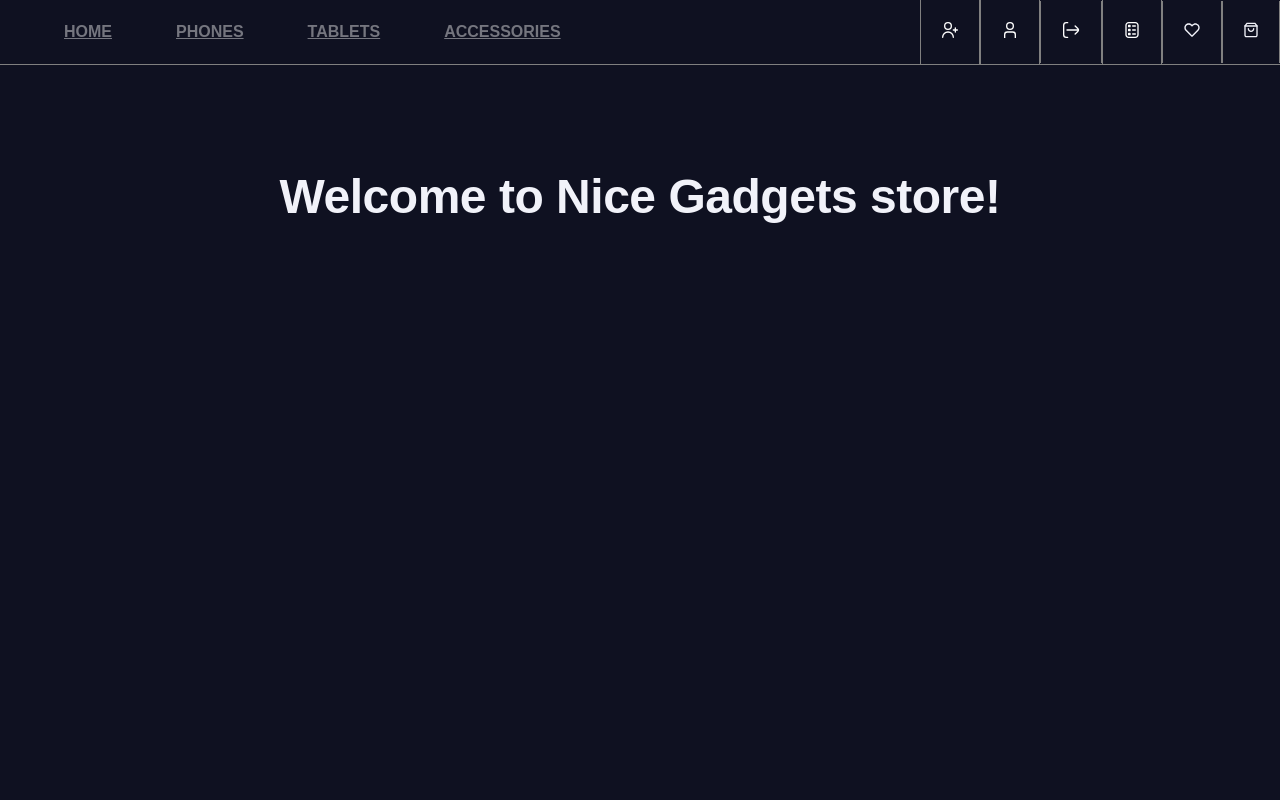
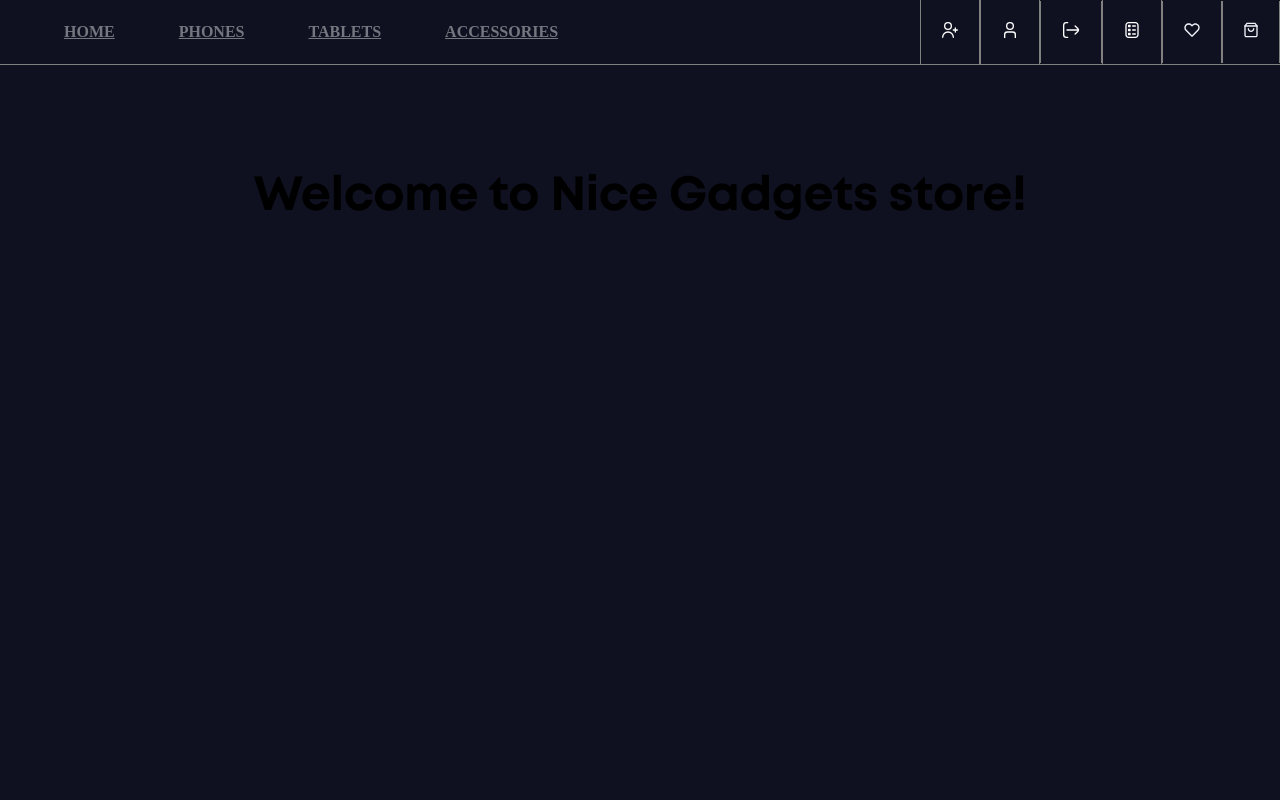
Before and after one commit to OttoMarcus/NiceGadget, a React (Create React App) app in the folder frontend/: page / in a window 1280 px wide. Shown: the top 800 px of the page. Built offline with nearby package versions, Linux system fonts and the light colour scheme.

Commit message:
style(48): optimize mixins and variables

```diff
--- a/frontend/src/Components/Button/Button.module.scss
+++ b/frontend/src/Components/Button/Button.module.scss
@@ -6,16 +6,16 @@
   @include button;
   height: 40px;
   width: 100%;
-  background-color: $ui-color-primary;
+  background-color: $ui-color-primary-accent;
   color: $ui-color-gray-white;
   border: none;
   margin-right: 8px;
 
   &:hover {
-    background-color: $ui-color-hover;
+    background-color: $ui-color-primary-accent-hover;
   }
 
   &:active {
-    background-color: $ui-color-select;
+    background-color: $ui-color-gray-selected-surface-2;
   }
 }
--- a/frontend/src/Components/CardList/CardList.module.scss
+++ b/frontend/src/Components/CardList/CardList.module.scss
@@ -14,8 +14,8 @@
 .title {
   @include mobile-h2;
 
-  @media only screen and (min-device-width: $ui-breakpoint-lg) {
-    @include tablet-h2;
+  @media only screen and (min-device-width: $ui-breakpoint-tablet-min) {
+    @include h2;
   }
 }
 
@@ -36,7 +36,7 @@
     justify-content: center;
 
     &:last-child {
-      background-color: $ui-color-select;
+      background-color: $ui-color-gray-selected-surface-2;
     }
   }
 }
--- a/frontend/src/Components/Carousel/Carousel.module.scss
+++ b/frontend/src/Components/Carousel/Carousel.module.scss
@@ -6,7 +6,7 @@
   background-image: url("./img/carousel.png");
   background-size: contain;
 
-  @media only screen and (min-device-width: $ui-breakpoint-lg) {
+  @media only screen and (min-device-width: $ui-breakpoint-tablet-min) {
     width: 100%;
     max-width: $ui-max-container-width;
     height: 0;
@@ -17,7 +17,7 @@
     margin: 0 auto;
   }
 
-  @media only screen and (min-device-width: $ui-breakpoint-xxl) {
+  @media only screen and (min-device-width: $ui-breakpoint-desktop-min) {
     height: 463px;
     padding-top: 0;
   }
--- a/frontend/src/Components/Favorite/Favorite.module.scss
+++ b/frontend/src/Components/Favorite/Favorite.module.scss
@@ -5,10 +5,10 @@
   @include flex-center;
   width: 40px;
   height: 40px;
-  background-color: $ui-color-select;
+  background-color: $ui-color-gray-selected-surface-2;
 
   &:hover {
-    background-color: $ui-color-gray;
+    background-color: $ui-color-gray-icons-placeholders;
   }
 
   &:active {
--- a/frontend/src/Composition/Header/Header.module.scss
+++ b/frontend/src/Composition/Header/Header.module.scss
@@ -12,7 +12,7 @@
   align-items: center;
   justify-content: center;
 
-  @media only screen and (min-device-width: $ui-breakpoint-xxl) {
+  @media only screen and (min-device-width: $ui-breakpoint-desktop-min) {
     height: 64px;
   }
 }
--- a/frontend/src/pages/HomePage/HomePage.module.scss
+++ b/frontend/src/pages/HomePage/HomePage.module.scss
@@ -6,11 +6,11 @@ section {
   box-sizing: border-box;
   margin-bottom: 32px;
 
-  @media only screen and (min-device-width: $ui-breakpoint-lg) {
+  @media only screen and (min-device-width: $ui-breakpoint-tablet-min) {
     margin-bottom: 26px;
   }
 
-  @media only screen and (min-device-width: $ui-breakpoint-xxl) {
+  @media only screen and (min-device-width: $ui-breakpoint-desktop-min) {
     margin-bottom: 16px;
   }
 }
@@ -20,11 +20,11 @@ section {
   max-width: $ui-max-container-width;
 
   /*-----------------  Tablet ---------------------*/
-  @media only screen and (min-device-width: $ui-breakpoint-lg) {
+  @media only screen and (min-device-width: $ui-breakpoint-tablet-min) {
     padding: 24px;
   }
   /*----------------- Desktop ---------------------*/
-  @media only screen and (min-device-width: $ui-breakpoint-xxl) {
+  @media only screen and (min-device-width: $ui-breakpoint-desktop-min) {
     padding: 32px;
   }
 }
@@ -35,13 +35,13 @@ h1 {
   margin: 72px 0 24px;
 
   /*-----------------  Tablet ---------------------*/
-  @media only screen and (min-device-width: $ui-breakpoint-lg) and (max-device-width: $ui-breakpoint-xl) {
+  @media only screen and (min-device-width: $ui-breakpoint-tablet-min) {
     margin: 80px 0 32px;
-    @include tablet-h1;
+    @include h1;
   }
   /*----------------- Desktop ---------------------*/
-  @media only screen and (min-device-width: $ui-breakpoint-xxl) {
+  @media only screen and (min-device-width: $ui-breakpoint-desktop-min) {
     margin: 120px 0 56px;
-    @include tablet-h1;
+    @include h1;
   }
 }
--- a/frontend/src/styles/abstracts/_mixins.scss
+++ b/frontend/src/styles/abstracts/_mixins.scss
@@ -1,130 +1,121 @@
-@import "variables";
+@import "./variables";
+
+// ------ Desktop and Tablet text ------
 
 @mixin h1 {
-  font-weight: 700;
-  font-size: 48px;
-  line-height: 56px;
+  font-family: $ui-font-family-bold;
+  font-size: $ui-font-size-h1;
+  font-weight: 800;
+  line-height: 1.17;
   letter-spacing: -0.01em;
 }
 
 @mixin h2 {
-  font-weight: 700;
-  font-size: 32px;
-  line-height: 41px;
+  font-family: $ui-font-family-bold;
+  font-size: $ui-font-size-h2;
+  font-weight: 800;
+  line-height: 1.28;
   letter-spacing: -0.01em;
 }
 
 @mixin h3 {
-  font-weight: 700;
-  font-size: 22px;
-  line-height: 31px;
+  font-family: $ui-font-family-bold;
+  font-size: $ui-font-size-h3;
+  font-weight: 800;
+  line-height: 1.4;
   letter-spacing: 0;
 }
 
 @mixin h4 {
-  font-weight: 600;
-  font-size: 20px;
-  line-height: 26px;
+  font-family: $ui-font-family-semibold;
+  font-size: $ui-font-size-h4;
+  font-weight: 700;
+  line-height: 1.3;
   letter-spacing: 0;
 }
 
 @mixin uppercase {
+  font-family: $ui-font-family-bold;
+  font-size: $ui-font-size-uppercase;
+  font-weight: 800;
+  line-height: 0.92;
+  letter-spacing: 0.04em;
   text-transform: uppercase;
-  font-weight: 700;
-  font-size: 12px;
-  line-height: 14px;
-  letter-spacing: 0.04em;
 }
 
 @mixin button {
+  font-family: $ui-font-family-semibold;
+  font-size: $ui-font-size-buttons;
+  font-weight: 700;
+  line-height: 1.5;
+  letter-spacing: 0;
   text-align: center;
-  font-size: 14px;
-  font-style: normal;
-  font-weight: 700;
-  line-height: 21px;
 }
 
 @mixin body-text {
+  font-family: $ui-font-family-regular;
+  font-size: $ui-font-size-body-text;
   font-weight: 400;
-  font-size: 14px;
-  line-height: 21px;
+  line-height: 1.5;
   letter-spacing: 0;
 }
 
-@mixin body-text-14 {
-  color: $ui-color-gray-white;
-  font-size: 14px;
-  font-style: normal;
-  font-weight: 600;
-  line-height: 21px;
-  text-align: justify;
-}
-
 @mixin small-text {
-  font-weight: 600;
-  font-size: 12px;
-  line-height: 15px;
+  font-family: $ui-font-family-semibold;
+  font-size: $ui-font-size-small-text;
+  font-weight: 700;
+  line-height: 1.25;
   letter-spacing: 0;
 }
 
-@mixin small-text-12 {
-  color: $ui-color-gray-secondary;
-  font-size: 12px;
-  font-weight: 700;
-  line-height: normal;
-}
+// ------ Mobile text ------
 
 @mixin mobile-h1 {
-  color: $ui-color-gray-white;
-  font-family: $ui-font-family;
+  font-family: $ui-font-family-bold;
   font-size: $ui-font-size-mobile-h1;
-  font-style: normal;
   font-weight: 800;
-  line-height: 41px;
-  letter-spacing: -0.32px;
+  line-height: 1.28;
+  letter-spacing: -0.01em;
 }
 
 @mixin mobile-h2 {
-  @include mobile-h1;
+  font-family: $ui-font-family-bold;
   font-size: $ui-font-size-mobile-h2;
-  line-height: 140%; /* 30.8px */
-}
-
-@mixin tablet-h1 {
-  @include mobile-h1;
-  font-size: $ui-font-size-desk-h1;
-  line-height: 56px;
-  letter-spacing: -0.48px;
-}
-
-@mixin tablet-h2 {
-  @include mobile-h1;
-  font-size: $ui-font-size-mobile-h1;
-  line-height: 41px;
-  letter-spacing: -0.32px;
-}
-
-@mixin tablet-h3 {
-  font-size: $ui-font-size-desk-h3;
-  color: $ui-color-gray-white;
-  font-style: normal;
   font-weight: 800;
-  line-height: 140%; /* 30.8px */
+  line-height: 1.4;
+  letter-spacing: 0;
 }
 
 @mixin mobile-h3 {
-  font-weight: 600;
-  font-size: 20px;
-  line-height: 26px;
+  font-family: $ui-font-family-semibold;
+  font-size: $ui-font-size-mobile-h3;
+  font-weight: 700;
+  line-height: 1.3;
   letter-spacing: 0;
 }
 
 @mixin mobile-h4 {
-  color: $ui-color-gray-white;
-  font-size: 20px;
-  font-style: normal;
+  font-family: $ui-font-family-semibold;
+  font-size: $ui-font-size-mobile-h4;
   font-weight: 700;
-  line-height: normal;
+  line-height: 1.25;
+  letter-spacing: 0;
+}
+
+// ---------- Flex ----------
+
+@mixin flex-start {
+  display: flex;
+  align-items: flex-start;
+  justify-content: flex-start;
+  flex-wrap: wrap;
+}
+
+@mixin flex-center {
+  display: flex;
+  align-items: center;
+  justify-content: center;
+  flex-wrap: wrap;
 }
 
 @mixin flex-between {
@@ -134,23 +125,9 @@
   flex-wrap: wrap;
 }
 
-@mixin flex-start {
-  display: flex;
-  align-items: flex-start;
-  justify-content: flex-start;
-  flex-wrap: wrap;
-}
-
 @mixin flex-end {
   display: flex;
   align-items: flex-end;
   justify-content: flex-end;
   flex-wrap: wrap;
 }
-
-@mixin flex-center {
-  display: flex;
-  align-items: center;
-  justify-content: center;
-  flex-wrap: wrap;
-}
--- a/frontend/src/styles/abstracts/_variables.scss
+++ b/frontend/src/styles/abstracts/_variables.scss
@@ -1,88 +1,52 @@
-/* ------------ Main colors ---------------*/
+@import "../global/fonts";
 
+/* ------------ Colors ---------------*/
+$ui-color-primary-accent: #905bff;
+$ui-color-primary-accent-hover: #a378ff;
+$ui-color-gray-secondary: #75767f;
+$ui-color-gray-icons-placeholders: #4a4d58;
+$ui-color-gray-elements: #3b3e4a;
+$ui-color-gray-selected-surface-2: #323542;
+$ui-color-gray-surface-1: #161827;
+$ui-color-gray-black-background: #0f1121;
 $ui-color-gray-white: #f1f2f9;
-$ui-color-gray: #4a4d58;
-$ui-color-gray-secondary: #75767f;
-$ui-color-accent: #905bff;
 $ui-color-green: #27ae60;
-$ui-color-red: #eb5757;
-$ui-color-background-mobile: #6d6474;
-$ui-color-background-tablets: #8d8d92;
-$ui-color-background-accessories: #973d5f;
-/* ------------ Buttons colors --------------- */
-$ui-color-gray-surface: #161827;
-$ui-color-gray-surface_2: #323542;
-$ui-color-gray-elements: #3b3e4a;
-$ui-color-gray-elements_placeholders: #4a4d58;
-$ui-color-gray-white: #f1f2f9;
-$ui-color-primary: #905bff;
-$ui-color-hover: #a378ff;
-$ui-color-select: #323542;
+$ui-color-red-badge-favorite: #eb5757;
+$ui-color-background-mobiles-section: #6d6474;
+$ui-color-background-tablets-section: #8d8d92;
+$ui-color-background-accessories-section: #973d5f;
 
 /* ------------ Breakpoints --------------- */
-$ui-breakpoint-sm: 320px;
-$ui-breakpoint-md: 639px;
-$ui-breakpoint-lg: 640px;
-$ui-breakpoint-xl: 1199px;
-$ui-breakpoint-xxl: 1200px;
-
-/*-----------------  Mobile ----------------------------------------------------
-@media only screen and (min-device-width: $ui-breakpoint-sm) and (max-device-width: $ui-breakpoint-md) {}
-//-----------------  Tablet ----------------------------------------------------
-@media only screen and (min-device-width: $ui-breakpoint-lg) and (max-device-width: $ui-breakpoint-xl) {}
-//----------------- Desktop ----------------------------------------------------
-@media only screen and (min-device-width: $ui-breakpoint-xxl)  {}
-*/
+$ui-breakpoint-mobile-min: 320px;
+// $ui-breakpoint-sm: 576px;
+$ui-breakpoint-tablet-min: 640px;
+// $ui-breakpoint-lg: 768px;
+// $ui-breakpoint-xl: 992px;
+$ui-breakpoint-desktop-min: 1200px;
 
 /*-----------Containers max-width----------*/
-
-$ui-max-container-width: 1136px;
-
-/* ---------- Background colors -----------*/
-
-$ui-color-background: #0f1121;
-
-/*------------  TYPOGRAPHY  ---------------*/
+$ui-max-container-width: 1136px; // треба буде розписати параметри контейнера для різних брейкпойнтс
 
 /* ------------ Font families -------------*/
-$ui-font-family: "Montserrat", sans-serif;
+$ui-font-family-bold: "Mont Bold", sans-serif;
+$ui-font-family-semibold: "Mont SemiBold", sans-serif;
+$ui-font-family-regular: "Mont Regular", sans-serif;
 
-/*---------- Font sizes: MOBILE -----------*/
+/*-------- Font sizes: Desktop & Tablet ------*/
+$ui-font-size-h1: 48px;
+$ui-font-size-h2: 32px;
+$ui-font-size-h3: 22px;
+$ui-font-size-h4: 20px;
+$ui-font-size-uppercase: 12px;
+$ui-font-size-buttons: 14px;
+$ui-font-size-body-text: 14px;
+$ui-font-size-small-text: 12px;
+
+/*---------- Font sizes: Mobile -----------*/
 $ui-font-size-mobile-h1: 32px;
 $ui-font-size-mobile-h2: 22px;
 $ui-font-size-mobile-h3: 20px;
 $ui-font-size-mobile-h4: 16px;
 
-/*-------- Font sizes: DESKTOP/TABLET ------*/
-$ui-font-size-desk-h1: 48px;
-$ui-font-size-desk-h2: 32px;
-$ui-font-size-desk-h3: 22px;
-$ui-font-size-desk-h4: 20px;
-$ui-font-size-desk-uppercase: 12px;
-$ui-font-size-desk-buttons: 14px;
-$ui-font-size-desk-body-text: 14px;
-$ui-font-size-desk-small-text: 12px;
-
-/* ---------- Font sizes: buttons ---------*/
-$ui-font-size-save-button: 20px;
-$ui-font-sizes-header-buttons: 24px;
-
-// ----------- Font sizes: cards ----------
-$ui-font-sizes-card-data: 20px;
-$ui-font-sizes-card-doctor: 18px;
-$ui-font-sizes-card-more: 14px;
-
-// ----------- Fields paddings ------------
-$ui-fields-padding: 8px;
-
 // --------------  Other ------------------
 $ui-transition-duration: 0.3s;
-
-$ui-display-none: none;
-$ui-display-block: block;
-$ui-display-flex: flex;
-$ui-display-grid: grid;
-$ui-display-inline-block: inline-block;
-
-$ui-position-ab: absolute;
-$ui-position-rv: relative;
--- a/frontend/src/styles/global/_base.scss
+++ b/frontend/src/styles/global/_base.scss
@@ -10,7 +10,6 @@
   flex-direction: column;
   min-height: 100vh;
   box-sizing: border-box;
-  font-family: $ui-font-family;
 
   .content-wrapper {
     flex: 1 1 0;
@@ -21,7 +20,7 @@
 }
 
 body {
-  background-color: $ui-color-background;
+  background-color: $ui-color-gray-black-background;
   height: 100%;
   margin: 0;
 }
```
Also changed, not shown: frontend/src/Components/Card/Card.module.scss (+11 -9 lines), frontend/src/Components/ShopByCategory/ShopByCategory.module.scss (+8 -7 lines).
